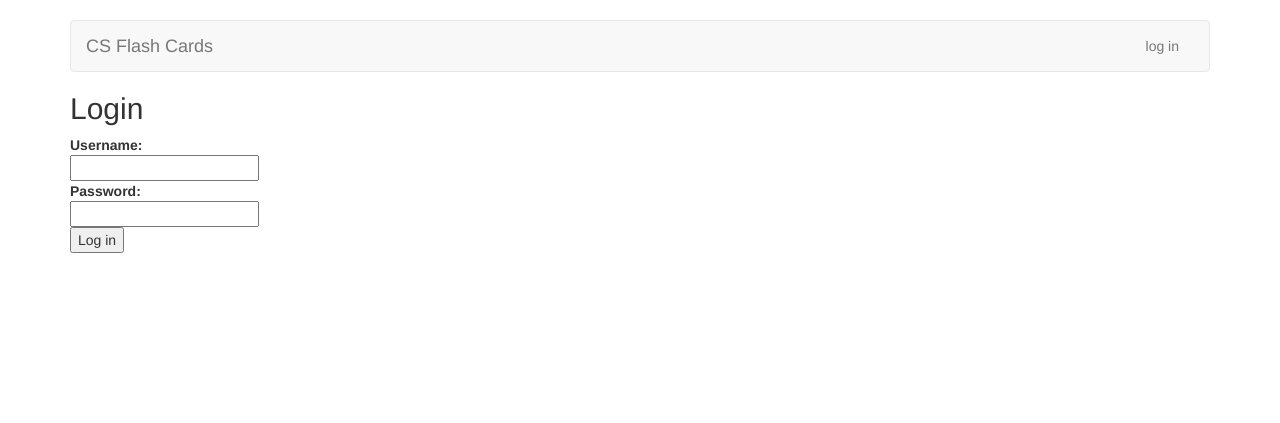
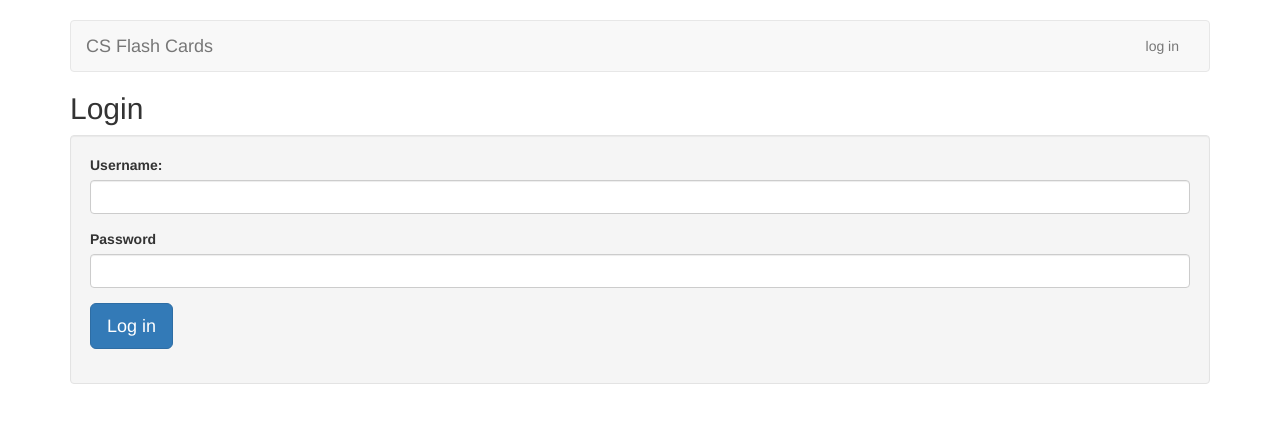
Before and after one commit to jwasham/computer-science-flash-cards, a Flask app: page /login in a window 1280 px wide. Shown: the top 423 px of the page. Run offline with Flask 2, Linux system fonts and the light colour scheme; some libraries are stand-ins or nearby versions.

Commit message:
Set up config file. Added style to login.

```diff
--- /dev/null
+++ b/config.txt
@@ -0,0 +1,3 @@
+SECRET_KEY='some very long key here'
+USERNAME='username-here'
+PASSWORD='password-here'
--- a/flash_cards.py
+++ b/flash_cards.py
@@ -109,6 +109,7 @@ def login():
             error = 'Invalid password'
         else:
             session['logged_in'] = True
+            session.permanent = True  # stay logged in
             flash('You were logged in')
             return redirect(url_for('cards'))
     return render_template('login.html', error=error)
--- a/templates/index.html
+++ b/templates/index.html
@@ -1,6 +1,4 @@
 {% extends "layout.html" %}
 {% block body %}
-    <p>
-        Well, hello there.
-    </p>
+
 {% endblock %}
--- a/templates/login.html
+++ b/templates/login.html
@@ -1,14 +1,22 @@
 {% extends "layout.html" %}
 {% block body %}
-  <h2>Login</h2>
-  {% if error %}<div class="alert alert-danger" role="alert">{{ error }}</div>{% endif %}
-  <form action="{{ url_for('login') }}" method=post>
-    <dl>
-      <dt>Username:
-      <dd><input type=text name=username>
-      <dt>Password:
-      <dd><input type=password name=password>
-      <dd><input type=submit value="Log in">
-    </dl>
-  </form>
+    <h2>Login</h2>
+    {% if error %}
+        <div class="alert alert-danger" role="alert">{{ error }}</div>{% endif %}
+
+    <div class="well">
+        <form action="{{ url_for('login') }}" method=post>
+            <div class="form-group">
+                <label for="username">Username:</label>
+                <input type="text" name="username" class="form-control">
+            </div>
+            <div class="form-group">
+                <label for="password">Password</label>
+                <input type="password" name="password" class="form-control">
+            </div>
+            <div class="form-group">
+                <button type="submit" class="btn btn-lg btn-primary">Log in</button>
+            </div>
+        </form>
+    </div>
 {% endblock %}
```
Also changed, not shown: templates/cards.html (+4 -6 lines), README.md, 1 other file.
